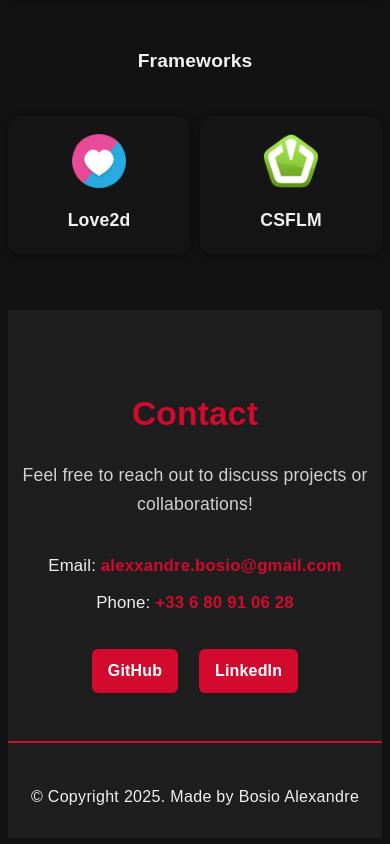
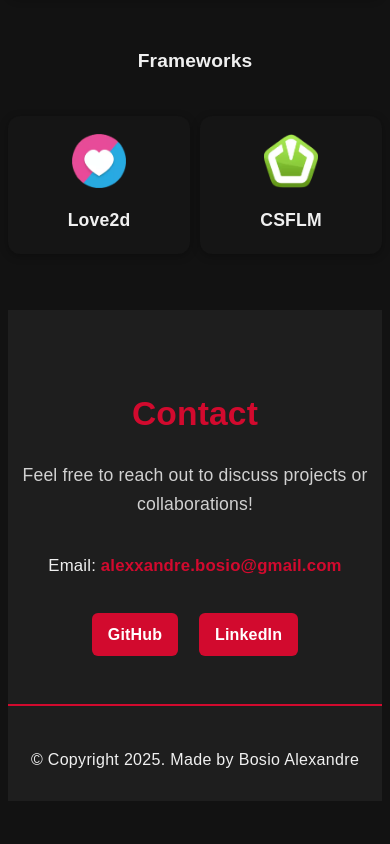
Before and after one commit to klaivertt/portfolio, a plain HTML site: page index.html in a window 390 px wide. Shown: the part 4673-5517 px from the top of the page. After the commit the page ends 5482 px from the top, so only its background shows below. Drawn offline with Linux system fonts and the light colour scheme.

Commit message:
Remove phone number from contact section
Deleted the phone number from the contact list in index.html, leaving only the email and social links for contact. This change improves privacy and limits contact methods.

```diff
--- a/index.html
+++ b/index.html
@@ -175,7 +175,6 @@
             <p>Feel free to reach out to discuss projects or collaborations!</p>
             <ul class="contact-list">
                 <li>Email: <a href="mailto:alexxandre.bosio@gmail.com">alexxandre.bosio@gmail.com</a></li>
-                <li>Phone: <a href="tel:+33680910628">+33 6 80 91 06 28</a></li>
             </ul>
             <div class="social-links">
                 <a href="https://github.com/klaivertt" target="_blank">GitHub</a>
```
